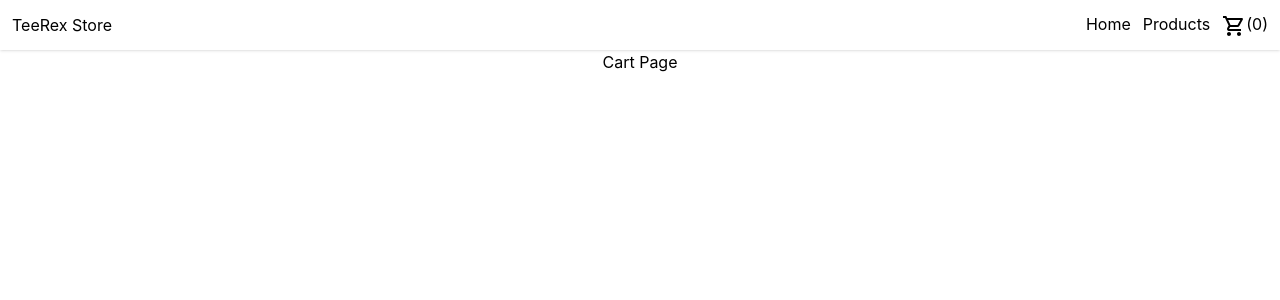
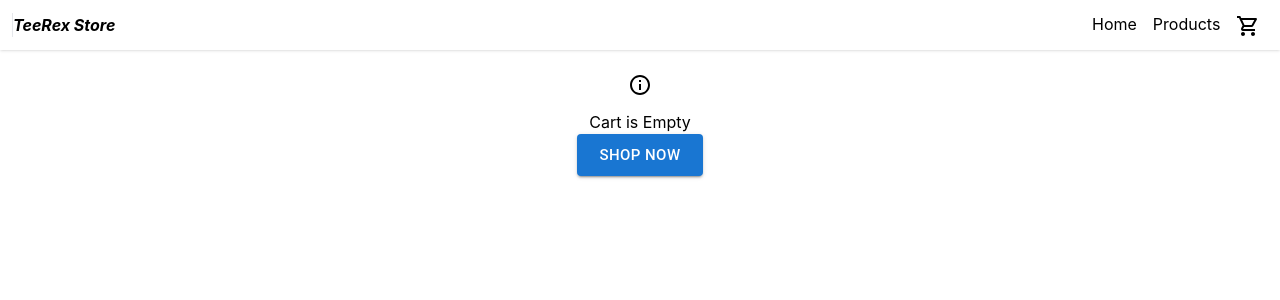
Before and after one commit to Anush79/mini-ecomm, a React (Create React App) app: page /Cart in a window 1280 px wide. Shown: the top 300 px of the page. Built offline with nearby package versions, Linux system fonts and the light colour scheme.

Commit message:
STYLE: added home page style

```diff
--- a/src/components/Filters.jsx
+++ b/src/components/Filters.jsx
@@ -33,7 +33,6 @@ export default function Filters() {
   };
   useEffect(() => {
     dispatch(setPriceFilter({ min: price[0], max: price[1] }));
-    console.log({ debounceValue });
   }, [debounceValue[0], debounceValue[1]]);
 
   function getUniqueItems(prop) {
--- a/src/components/Header.jsx
+++ b/src/components/Header.jsx
@@ -1,25 +1,25 @@
+import ShoppingCartOutlinedIcon from "@mui/icons-material/ShoppingCartOutlined";
+import Badge from "@mui/material/Badge";
 import { useSelector } from "react-redux";
 import { NavLink } from "react-router-dom";
-import ShoppingCartOutlinedIcon from '@mui/icons-material/ShoppingCartOutlined';
-import Badge from '@mui/material/Badge';
 export default function Header() {
-  const cart = useSelector(state => state.cart)
-  console.log(cart)
-  return <header className="flex justify-between items-center p-3 shadow min-h-[3rem]">
-    <span  >
-      TeeRex Store
-    </span>
+  const cart = useSelector((state) => state.cart);
+  console.log(cart);
+  return (
+    <header className="flex justify-between items-center p-3 shadow min-h-[3rem]">
+      <span className="font-bold italic border-l">TeeRex Store</span>
 
-    <nav className="flex min-w-44 gap-3 ">
-
-      <NavLink to={'/'}  ><span>Home</span></NavLink>
-      <NavLink to={'/browse'} >Products</NavLink>
-      <NavLink to={'/cart'} >
-        <Badge badgeContent={cart?.length} color="primary">
-          <ShoppingCartOutlinedIcon />
-        </Badge>
-        {`(${cart?.length})`}</NavLink>
-
-    </nav>
-  </header>
+      <nav className="flex min-w-44 gap-4 ">
+        <NavLink to={"/"}>
+          <span>Home</span>
+        </NavLink>
+        <NavLink to={"/browse"}>Products</NavLink>
+        <NavLink to={"/cart"}>
+          <Badge badgeContent={cart?.length} color="primary">
+            <ShoppingCartOutlinedIcon />
+          </Badge>
+        </NavLink>
+      </nav>
+    </header>
+  );
 }
--- a/src/pages/Cart.jsx
+++ b/src/pages/Cart.jsx
@@ -1,19 +1,39 @@
 import { Button } from "@mui/material";
+import InfoOutlinedIcon from '@mui/icons-material/InfoOutlined';
 import { useDispatch, useSelector } from "react-redux";
 import {
   increment,
   decrement,
   deleteFromCart,
+  clearCart
 } from "../slices/cartSlice";
+import toast from "react-hot-toast";
+import { useNavigate } from "react-router-dom";
 
 export default function Cart() {
   const cart = useSelector((state) => state.cart);
   const dispatch = useDispatch();
+  const navigate = useNavigate()
+  const totalAmount = cart.reduce((acc, curr) => {
+    return acc += curr.product.price * curr.quantity
+  }, 0)
+  const isCartEmpty = cart.length === 0
 
   return (
     <>
-      <h1>Cart Page</h1>
-      <div className="w-1/2  m-auto">
+{    isCartEmpty &&
+    <div className="flex flex-col items-center">
+    <span className="text-6xl">
+      <InfoOutlinedIcon></InfoOutlinedIcon>
+    </span>
+    <span className="text-xxl">Cart is Empty </span>
+    <Button variant="contained" size="large" onClick={()=>navigate('/browse')}>Shop Now</Button>
+    </div>
+    }
+
+
+    {
+     !isCartEmpty && <div className="w-1/2  m-auto">
         {cart.map((item) => (
           <div className="flex border justify-between p-2 gap-2">
             <img
@@ -31,7 +51,7 @@ export default function Cart() {
             </div>
             <div className="flex gap-2 items-center  ">
               <span
-                onClick={() =>{ if(item.quantity>=2)dispatch(decrement(item))}}
+                onClick={() => { if (item.quantity >= 2) dispatch(decrement(item)) }}
                 className=" hover:cursor-pointer hover:bg-slate-300 w-8 rounded-2xl  text-xl px-2  py-1 pt-0 border"
               >
                 -
@@ -53,8 +73,19 @@ export default function Cart() {
             </Button>
           </div>
         ))}
-      </div>
-      {}
+        <h3> Total Price : {totalAmount} </h3>
+        <Button
+          onClick={() => {
+            toast.success('Thanks for the purchase.');
+            dispatch(clearCart())
+          }}
+          variant={"contained"}
+
+        >
+          Complete Shopping
+        </Button>
+      </div>}
+      { }
     </>
   );
 }
--- a/src/pages/Home.jsx
+++ b/src/pages/Home.jsx
@@ -1,6 +1,30 @@
+import { Button } from "@mui/material";
+import { useNavigate } from "react-router-dom";
 
-export default function Home(){
-  return <>
-  <h1>Home Page</h1>
-  </>
+export default function Home() {
+  const navigate = useNavigate();
+  return (
+    <>
+      <div className="grid grid-cols-2 items-center justify-center text-left ">
+        <div className="flex flex-col gap-5 items-start pl-3">
+          <span className="italic text-slate-500">Magical colors</span>
+          <p className="text-6xl font-bold">
+            Dream Collection
+          </p>
+          <p>
+         TeeRex Store is the ultimate destination for basic, hoodies and polo t-shirts. Whether you are looking for sports, Casual, or Party, we have it all at affordable prices and fast delivery.
+          </p>
+          <Button variant="contained" onClick={() => navigate("/browse")}>
+            Browse Collection
+          </Button>
+        </div>
+        <div className="p-1">
+          <img
+            src="https://geektrust.s3.ap-southeast-1.amazonaws.com/coding-problems/shopping-cart/blue-polo-women.png"
+            alt="collection of t-shirts"
+          />
+        </div>
+      </div>
+    </>
+  );
 }
--- a/src/pages/Products.jsx
+++ b/src/pages/Products.jsx
@@ -1,4 +1,4 @@
-import { useSelector, useDispatch } from "react-redux";
+import { useSelector } from "react-redux";
 import Filters from "../components/Filters";
 import ProductsCard from "../components/ProductsCard";
 import Search from "../components/SearchComponent";
--- a/src/slices/cartSlice.js
+++ b/src/slices/cartSlice.js
@@ -6,25 +6,12 @@ export const cartSlice = createSlice({
   initialState: [],
   reducers: {
     addToCart: (state, action) => {
-      const foundItem =
-        state.length > 0
-          ? state.find((item) => item.product.id === action.payload.id)
-          : null;
-      if (!foundItem) {
-        return [...state, { product: action.payload, quantity: 1 }];
-      } else if (foundItem.quantity < action.payload.quantity) {
-        return state.map((item) =>
-          item.product.id === foundItem.id
-            ? { ...item, quantity: item.quantity + 1 }
-            : item
-        );
-      } else
-        toast.warning(
-          `You can not add more than ${action.payload.quantity} items of this product`
-        );
+      toast.success(`${action.payload.name} is added to your Cart`);
+      return [...state, { product: action.payload, quantity: 1 }];
     },
+
     deleteFromCart: (state, action) => {
-      toast.success(`${action.payload.name} deleted from cart`);
+      toast.success(`Product deleted from cart`);
       return state.filter((item) => item.product.id !== action.payload);
     },
     increment: (state, action) => {
@@ -53,10 +40,11 @@ export const cartSlice = createSlice({
           : item
       );
     },
+    clearCart: () => [],
   },
 });
 
-export const { increment, decrement, addToCart, deleteFromCart } =
+export const { increment, clearCart, decrement, addToCart, deleteFromCart } =
   cartSlice.actions;
 export const selectCount = (state) => state.cart;
 
```
